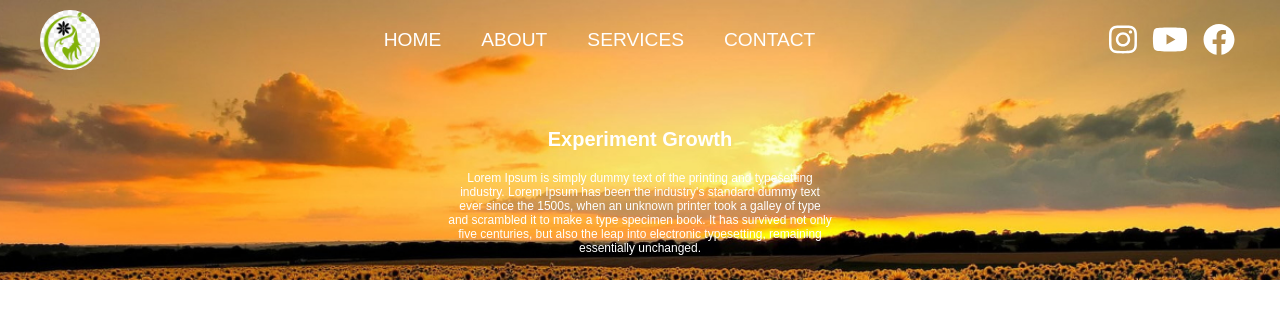
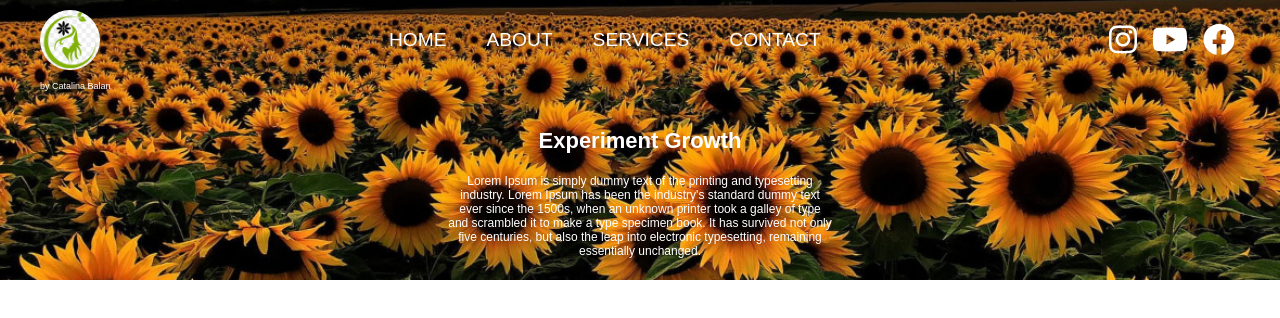
Before and after one commit to lroberts77/client_website_1.0, a React (Create React App) app: page / in a window 1280 px wide. Shown: the top 318 px of the page. Built offline with nearby package versions, Linux system fonts and the light colour scheme.

Commit message:
added extra section in herosection.js

```diff
--- a/src/components/HeroSection/HeroSection.css
+++ b/src/components/HeroSection/HeroSection.css
@@ -16,7 +16,7 @@
     width: 100vw;
     height: 35vh;
     background: url('../../assets/nature2.jpg') center no-repeat;
-    background-position: top;
+    background-position: center;
 }
 
 .about-container {
@@ -26,7 +26,7 @@
 .site-title {
     text-align: center;
     margin: 0 auto;
-    font-size: 20px;
+    font-size: 22px;
     padding-top: 10%;
 }
 
--- a/src/components/HeroSection/HeroSection.js
+++ b/src/components/HeroSection/HeroSection.js
@@ -15,7 +15,15 @@ function HeroSection() {
                     </h1>
                 </div>
             </div>
+            <div className="section2">
 
+            </div>
+            <div className="section3">
+
+            </div>
+            <div className="section4">
+
+            </div>
         </div>
     )
 }
--- a/src/components/Navbar/Navbar.css
+++ b/src/components/Navbar/Navbar.css
@@ -17,6 +17,12 @@
     height: 60px;
     transition: .5s;
     border-radius: 50%;
+}
+
+.owner {
+    color: white;
+    font-size: 9px;
+    font-weight: lighter;
 }
 
 .nav-ul, .ul-links {
--- a/src/components/Navbar/Navbar.js
+++ b/src/components/Navbar/Navbar.js
@@ -11,6 +11,7 @@ const Navbar = () => {
         <nav className="navbar">
             <div className="logo">
                 <img className="img" src={nature} alt="logo" />
+                <h1 className="owner">by Catalina Balan</h1>
             </div>
             <ul className="nav-ul">
                 <li><a href="">HOME</a></li>
@@ -19,7 +20,7 @@ const Navbar = () => {
                 <li><a href="">CONTACT</a></li>
             </ul>
             <ul className="ul-links">
-                <li><a href="" className="instagram"><FontAwesomeIcon icon={faInstagram} size="2x" /></a></li>
+                <li><a href="" ><FontAwesomeIcon icon={faInstagram} className="instagram" size="2x" /></a></li>
                 <li><a href="" className="youtube"><FontAwesomeIcon icon={faYoutube} size="2x" /></a></li>
                 <li><a href="" className="facebook"><FontAwesomeIcon icon={faFacebook} size="2x" /></a></li>
             </ul>
```
